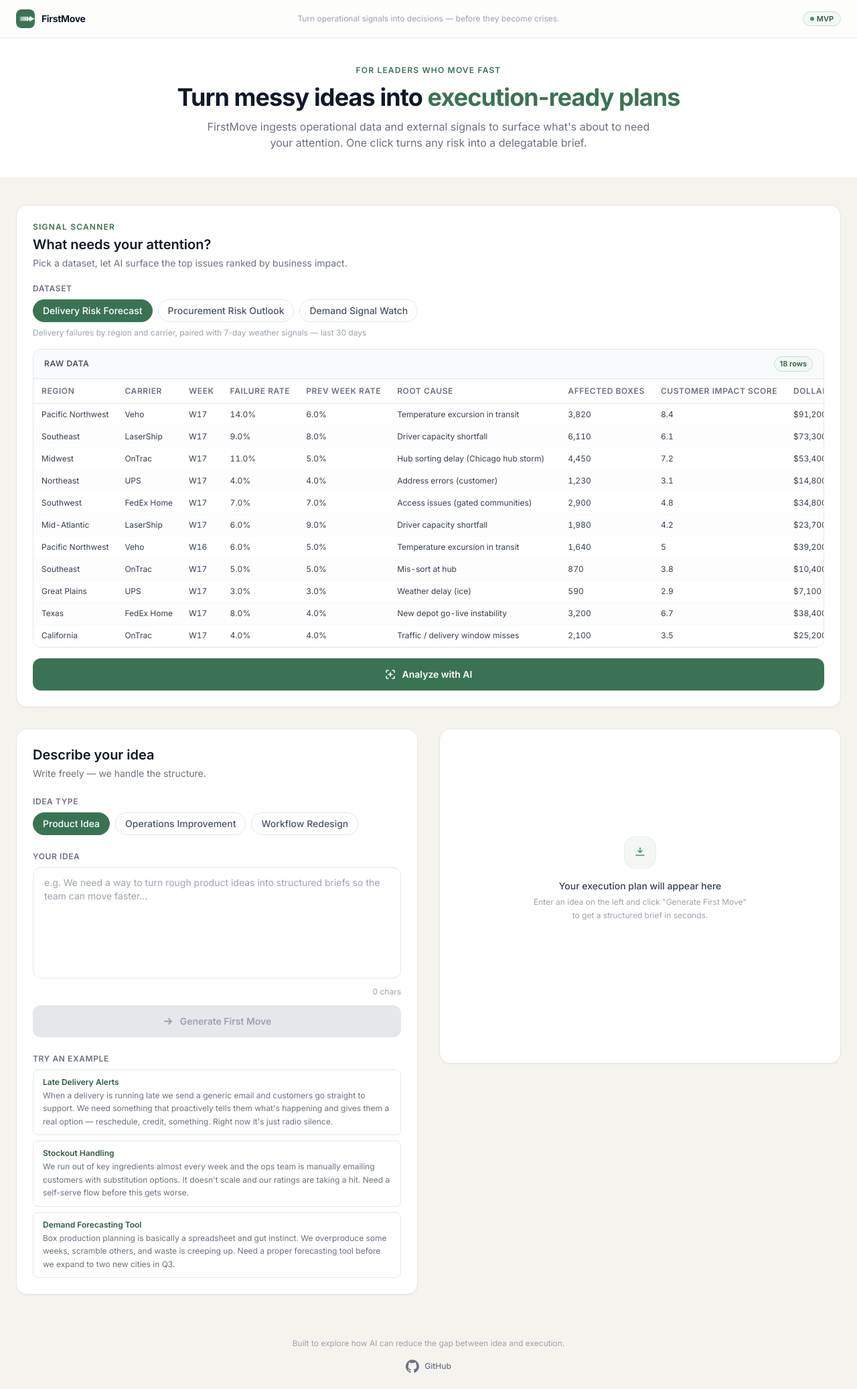
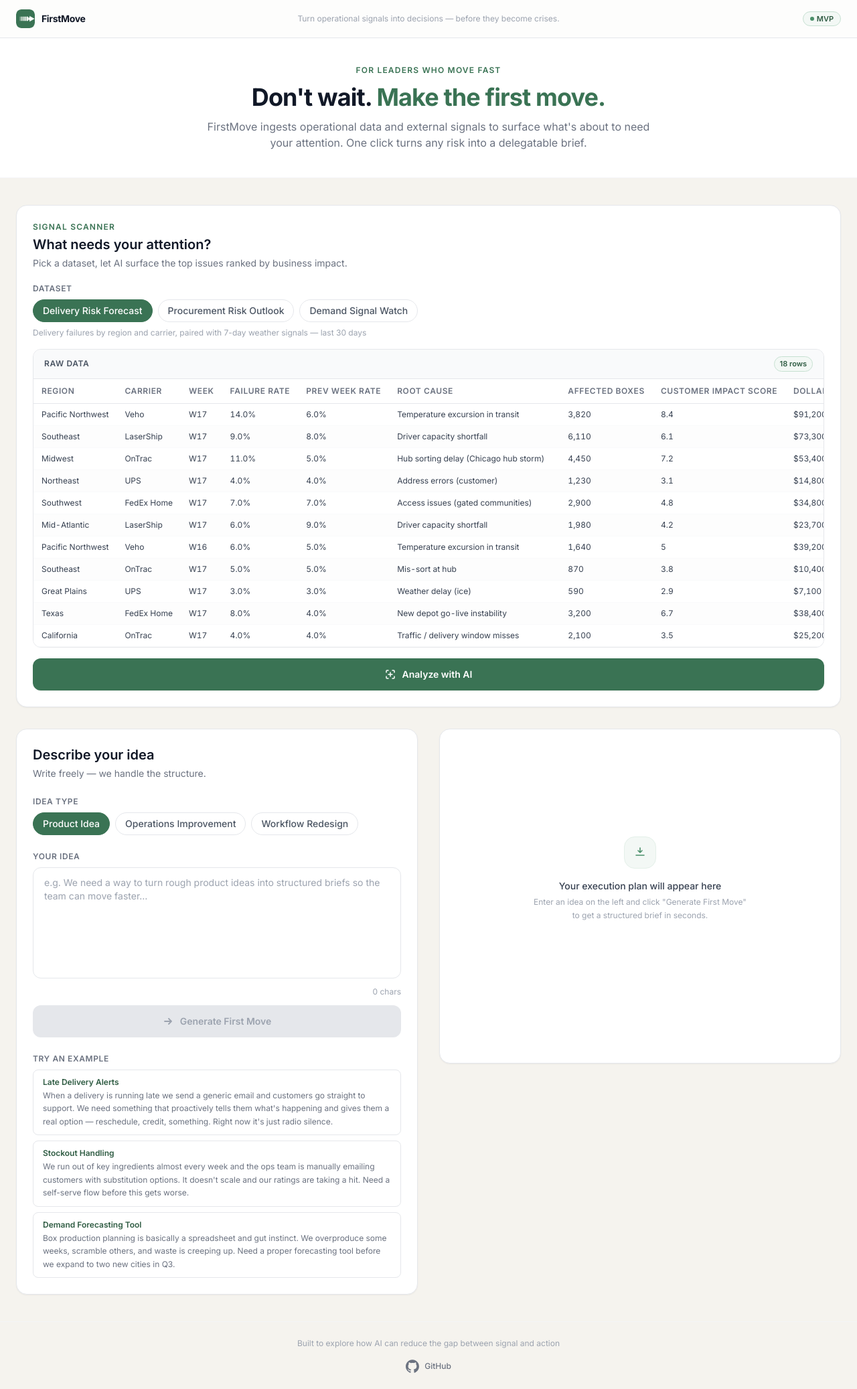
Before and after one commit to jzg00/FirstMove, a Next.js app: page / in a window 1280 px wide. Shown: the whole page at 67% size. Built offline with nearby package versions, Linux system fonts and the light colour scheme.

Commit message:
small change to footer and hero title

```diff
--- a/app/page.tsx
+++ b/app/page.tsx
@@ -107,8 +107,8 @@ export default function Home() {
             For leaders who move fast
           </p>
           <h1 className="text-3xl sm:text-4xl font-bold text-gray-900 tracking-tight leading-tight mb-3">
-            Turn messy ideas into{' '}
-            <span className="text-sage-600">execution-ready plans</span>
+            Don&apos;t wait.{' '}
+            <span className="text-sage-600">Make the first move.</span>
           </h1>
           <p className="text-gray-500 text-base max-w-2xl mx-auto">
             FirstMove ingests operational data and external signals to surface what&apos;s about to need your attention. One click turns any risk into a delegatable brief.
@@ -153,7 +153,7 @@ export default function Home() {
       {/* Footer */}
       <footer className="border-t border-gray-100 py-6 px-6 flex flex-col items-center gap-4 text-center">
         <p className="text-xs text-gray-400 max-w-md">
-          Built to explore how AI can reduce the gap between idea and execution.
+          Built to explore how AI can reduce the gap between signal and action
         </p>
         <a
           href={GITHUB_REPO_URL}
```
Also changed, not shown: 1 other file (tests, documents, lock files or other folders).
